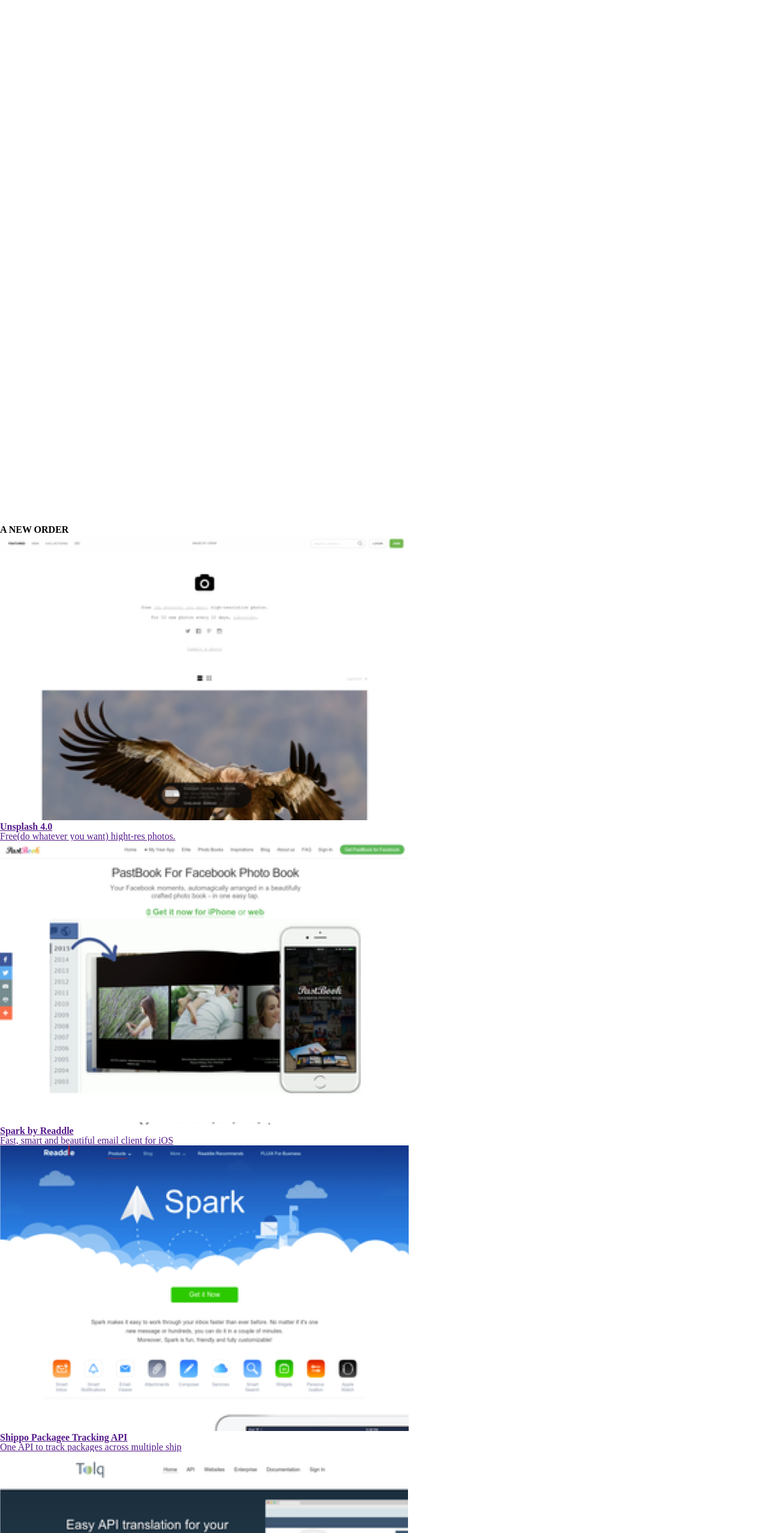
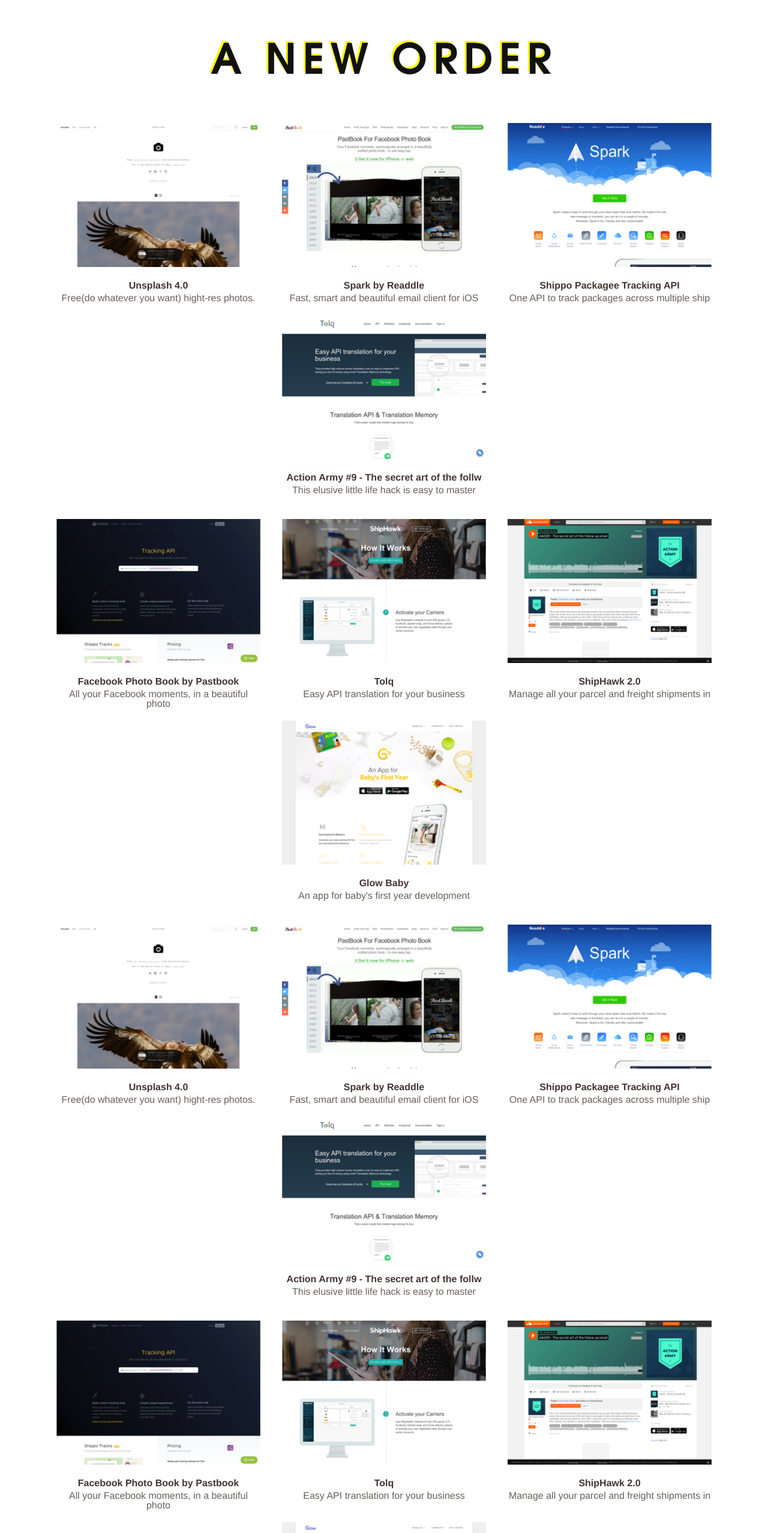
Before and after one commit to d-cabj/sass_training, a plain HTML site: page index.html in a window 1280 px wide. Shown: the part 1067-3622 px from the top of the page at 60% size. Drawn offline with Linux system fonts and the light colour scheme.

Commit message:
contents created

```diff
--- a/index.html
+++ b/index.html
@@ -40,32 +40,30 @@
       </header>
 <!--ここまでヘッダー。ここからコンテンツ-->
       <div class="contents">
-        <div class="contents__title">
-          <h2>A NEW ORDER</h2>
-        </div>
-        <div class="contents__items">
+        <h2 class="contents__title">A NEW ORDER</h2>
+        <div class="contents__items clearfix">
           <ul>
             <div class="contents__items__li-wrappwer">
               <li>
-                <a href =""><img src="images/img_product1.png" alt="Unsplash 4.0">
+                <a href =""><img src="images/img_product1.png" alt="Unsplash 4.0" class="contents__items__li-wrapper__img">
                 <h3>Unsplash 4.0</h3>
                 <P>Free(do whatever you want) hight-res photos.</P>
                 </a>
               </li>
               <li>
-                <a href= ""><img src="images/img_product2.png" alt="Spark by Readdle">
+                <a href= ""><img src="images/img_product2.png" alt="Spark by Readdle" class="contents__items__li-wrapper__img">
                 <h3>Spark by Readdle</h3>
                 <P>Fast, smart and beautiful email client for iOS</P>
                 </a>
               </li>
               <li>
-                <a href= ""><img src="images/img_product3.png" alt="Shippo Package   Tracking API">
+                <a href= ""><img src="images/img_product3.png" alt="Shippo Package   Tracking API" class="contents__items__li-wrapper__img">
                 <h3>Shippo  Packagee Tracking API</h3>
                 <P>One API to track packages across multiple ship</P>
                 </a>
               </li>
               <li>
-                <a href= ""><img src="images/img_product4.png" alt="Action Army #9">
+                <a href= ""><img src="images/img_product4.png" alt="Action Army #9" class="contents__items__li-wrapper__img">
                 <h3>Action Army #9 - The secret art of the follw</h3>
                 <P>This elusive little life hack is easy to master</P>
                 </a>
@@ -74,25 +72,25 @@
 
             <div class="contents__items__li-wrappwer">
               <li>
-                <a href= "">
+                <a href= ""><img src="images/img_product5.png" alt="Facebook Photo Book  by Pastbook" class="contents__items__li-wrapper__img">
                 <h3>Facebook Photo Book by Pastbook</h3>
                 <P>All your Facebook moments, in a beautiful photo</P>
-                <img src="images/img_product5.png" alt="Facebook Photo Book  by Pastbook"></a>
+                </a>
               </li>
               <li>
-                <a href= ""><img src="images/img_product6 .png" alt="Tolq">
+                <a href= ""><img src="images/img_product6.png" alt="Tolq" class="contents__items__li-wrapper__img">
                 <h3>Tolq</h3>
                 <P>Easy API translation for your business</P>
                 </a>
               </li>
               <li>
-                <a href= ""><img src="images/img_product7.png" alt="ShipHawk 2.0">
+                <a href= ""><img src="images/img_product7.png" alt="ShipHawk 2.0" class="contents__items__li-wrapper__img">
                 <h3>ShipHawk 2.0</h3>
                 <P>Manage all your parcel and freight shipments in</P>
                 </a>
               </li>
               <li>
-                <a href= ""><img src="images/img_product8.png" alt="Glow Baby">
+                <a href= ""><img src="images/img_product8.png" alt="Glow Baby" class="contents__items__li-wrapper__img">
                 <h3>Glow Baby</h3>
                 <P>An app for baby's first year development</P>
                 </a>
@@ -101,25 +99,25 @@
             <!--ここまでで1セット。ここから2セット-->
             <div class="contents__items__li-wrappwer">
               <li>
-                <a href =""><img src="images/img_product1.png" alt="Unsplash 4.0">
+                <a href =""><img src="images/img_product1.png" alt="Unsplash 4.0" class="contents__items__li-wrapper__img">
                 <h3>Unsplash 4.0</h3>
                 <P>Free(do whatever you want) hight-res photos.</P>
                 </a>
               </li>
               <li>
-                <a href= ""><img src="images/img_product2.png" alt="Spark by Readdle">
+                <a href= ""><img src="images/img_product2.png" alt="Spark by Readdle" class="contents__items__li-wrapper__img">
                 <h3>Spark by Readdle</h3>
                 <P>Fast, smart and beautiful email client for iOS</P>
                 </a>
               </li>
               <li>
-                <a href= ""><img src="images/img_product3.png" alt="Shippo Package   Tracking API">
+                <a href= ""><img src="images/img_product3.png" alt="Shippo Package   Tracking API" class="contents__items__li-wrapper__img">
                 <h3>Shippo  Packagee Tracking API</h3>
                 <P>One API to track packages across multiple ship</P>
                 </a>
               </li>
               <li>
-                <a href= ""><img src="images/img_product4.png" alt="Action Army #9">
+                <a href= ""><img src="images/img_product4.png" alt="Action Army #9" class="contents__items__li-wrapper__img">
                 <h3>Action Army #9 - The secret art of the follw</h3>
                 <P>This elusive little life hack is easy to master</P>
                 </a>
@@ -128,25 +126,25 @@
 
             <div class="contents__items__li-wrappwer">
               <li>
-                <a href= "">
+                <a href= ""><img src="images/img_product5.png" alt="Facebook Photo Book  by Pastbook" class="contents__items__li-wrapper__img">
                 <h3>Facebook Photo Book by Pastbook</h3>
                 <P>All your Facebook moments, in a beautiful photo</P>
-                <img src="images/img_product5.png" alt="Facebook Photo Book  by Pastbook"></a>
+                </a>
               </li>
               <li>
-                <a href= ""><img src="images/img_product6 .png" alt="Tolq">
+                <a href= ""><img src="images/img_product6.png" alt="Tolq" class="contents__items__li-wrapper__img">
                 <h3>Tolq</h3>
                 <P>Easy API translation for your business</P>
                 </a>
               </li>
               <li>
-                <a href= ""><img src="images/img_product7.png" alt="ShipHawk 2.0">
+                <a href= ""><img src="images/img_product7.png" alt="ShipHawk 2.0" class="contents__items__li-wrapper__img">
                 <h3>ShipHawk 2.0</h3>
                 <P>Manage all your parcel and freight shipments in</P>
                 </a>
               </li>
               <li>
-                <a href= ""><img src="images/img_product8.png" alt="Glow Baby">
+                <a href= ""><img src="images/img_product8.png" alt="Glow Baby" class="contents__items__li-wrapper__img">
                 <h3>Glow Baby</h3>
                 <P>An app for baby's first year development</P>
                 </a>
@@ -155,9 +153,9 @@
           </ul>
         </div>
         <div class="contents__bottom">
-          <a href="">MORE</a>
+          <a href="" class="contents__button-first">MORE</a>
           <p>LET'S TO REGISTER YOUR PRODUCT!</p>
-          <a href="">REGIST YOUR PRODUCT</a>
+          <a href="" class="contents__button-second">REGIST YOUR PRODUCT</a>
         </div>
       </div>
 <!--ここまでコンテンツ。ここからフッター-->
--- a/stylesheets/modules/_contents.scss
+++ b/stylesheets/modules/_contents.scss
@@ -1,5 +1,104 @@
 .contents{
-  background-color: white;
+  background-color: whe;
   width: 100%;
-  margin-top: 1000px;
+  margin-top: 180px;
 }
+
+.contents__title{
+  color: #111111;
+  font-size: 70px;
+  font-family: texgyreadventor-bold;
+  text-shadow: -3px -3px 0px yellow;
+  text-align: center;
+  letter-spacing: 10px;
+  margin-bottom: 80px;
+}
+
+.contents__items ul{
+  list-style: none;
+}
+
+.contents__items__li-wrappwer{
+  text-align: center;
+  margin-bottom: 20px;
+}
+
+.contents__items__li-wrappwer li{
+  width: 340px;
+  display: inline-block;
+  box-sizing: border-box;
+  margin: 0px 16px 0px 16px;
+  vertical-align: top;
+}
+
+.contents__items__li-wrapper__img{
+  width: 340px;
+  height: 240px;
+}
+
+.contents__items__li-wrappwer li a {
+  text-decoration: none;
+}
+
+.contents__items__li-wrappwer li a h3 {
+  color: #413531;
+  font-size:16px;
+  font-family: Helvetica;
+  font-weight: bold;
+  padding-top: 20px;
+  padding-bottom: 5px;
+}
+
+.contents__items__li-wrappwer li a p {
+  color: #685F5C;
+  font-size: 16px;
+  font-family: Helvetica;
+  font-weight: normal;
+  padding-bottom: 20px;
+}
+
+.contents__bottom{
+  height:555px;
+  width:100%;
+}
+
+.contents__button-first{
+  display:block;
+  width: 260px;
+  height:55px;
+  margin: 0 auto;
+  text-align:center;
+  background-color: #F0F5F7;
+  line-height: 55px;
+  text-decoration: none;
+}
+
+.contents__bottom p{
+  color: #0E0E0E;
+  font-size: 50px;
+  font-family: texgyreadventor-bold;
+  letter-spacing: 10px;
+  padding: 190px 0 40px 0;
+  text-align: center;
+}
+
+.contents__button-second{
+  display:block;
+  width: 315px;
+  height:70px;
+  margin: 0 auto;
+  text-align: center;
+  line-height: 70px;
+  color: #FFFFFF;
+  font-size: 18px;
+  font-family: texgyreadventor-regular;
+  box-shadow: -4px -4px 0px yellow;
+  background-color: black;
+  text-decoration: none;
+}
+
+.clearfix :after{
+  content: "";
+  clear: both;
+  display: block;
+}
--- a/stylesheets/modules/_header.scss
+++ b/stylesheets/modules/_header.scss
@@ -138,7 +138,6 @@
 }
 .menu{
   list-style: none;
-
 }
 .menu__list--yellow{
   color:#111111;
```
Also changed, not shown: style.css, 1 other file.
